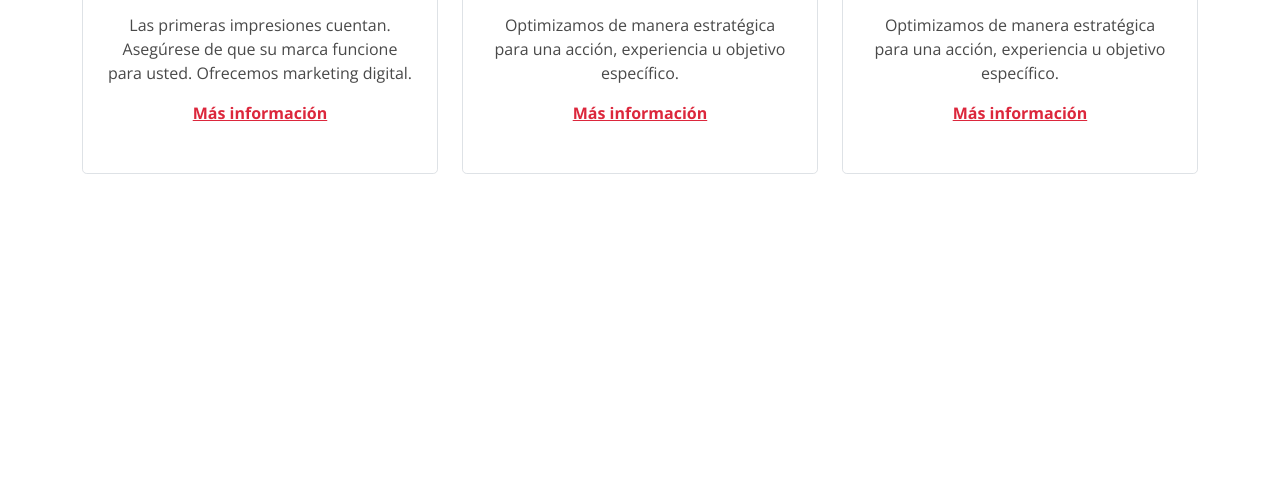
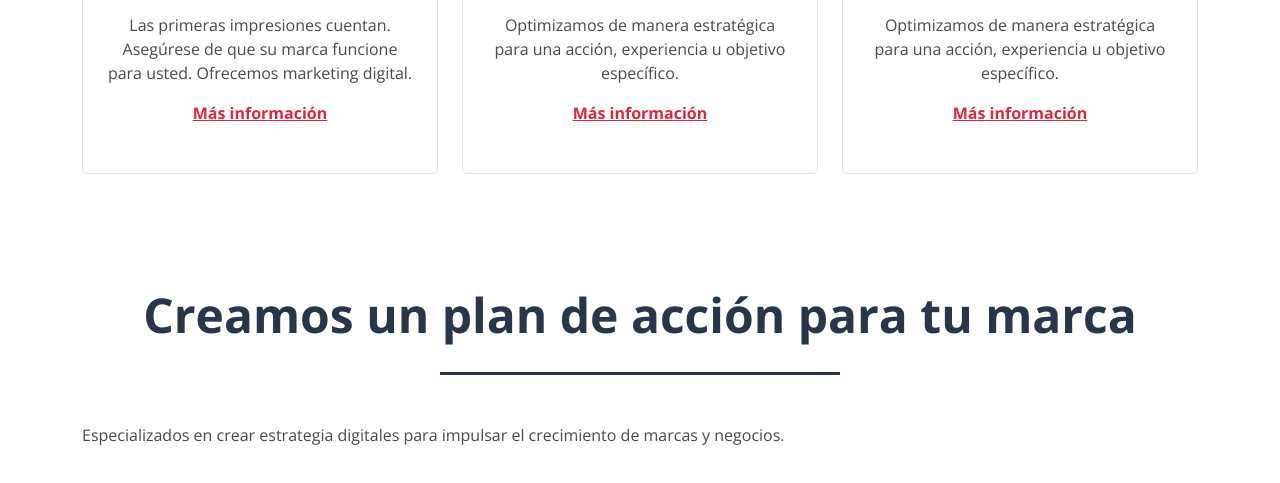
Before and after one commit to BrandonDevU95/Bootstrap5-ai, a plain HTML site: page index.html in a window 1280 px wide. Shown: the part 1210-1693 px from the top of the page. Before the commit the page ends 1448 px from the top, so only its background shows below. Drawn offline with nearby package versions, Linux system fonts and the light colour scheme.

Commit message:
69 - Te Ayudamos

```diff
--- a/index.html
+++ b/index.html
@@ -151,6 +151,27 @@
 		</main>
 		<!-- FIN PLAN DE ACCION -->
 
+		<!-- INICIO TE AYUDAMOS -->
+		<section class="teAyudamos py-5">
+			<div class="container">
+				<header class="text-center mb-5">
+					<h1 class="display-5 fw-bold text-secondary tituloconLinea">
+						Creamos un plan de acción para tu marca
+					</h1>
+				</header>
+				<div class="row">
+					<div class="col-12">
+						<p class="">
+							Especializados en crear estrategia digitales para impulsar el crecimiento de
+							marcas y negocios.
+						</p>
+					</div>
+					<div class="col-12"></div>
+				</div>
+			</div>
+		</section>
+		<!-- FIN TE AYUDAMOS -->
+
 		<script src="libs/bootstrap/dist/js/bootstrap.min.js"></script>
 	</body>
 </html>
```
